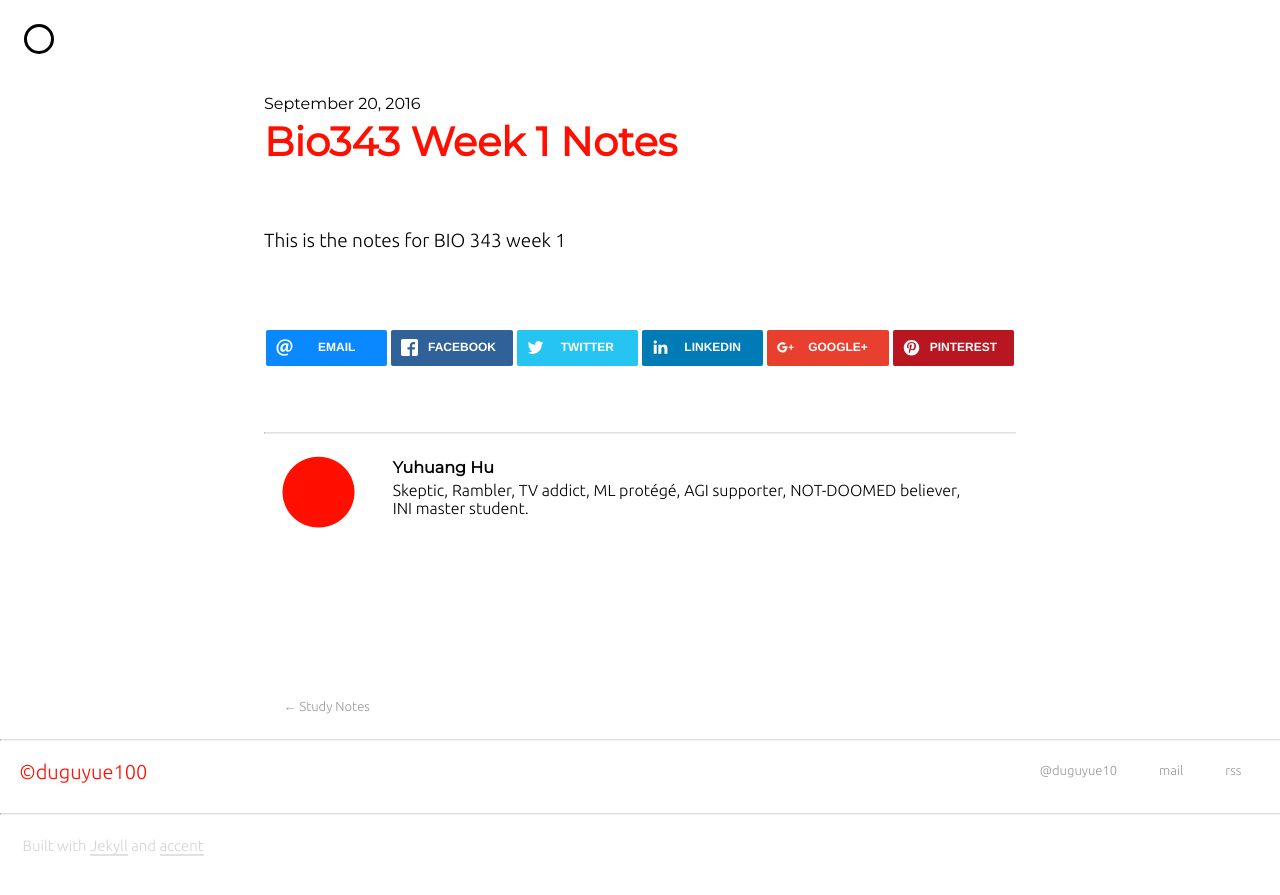
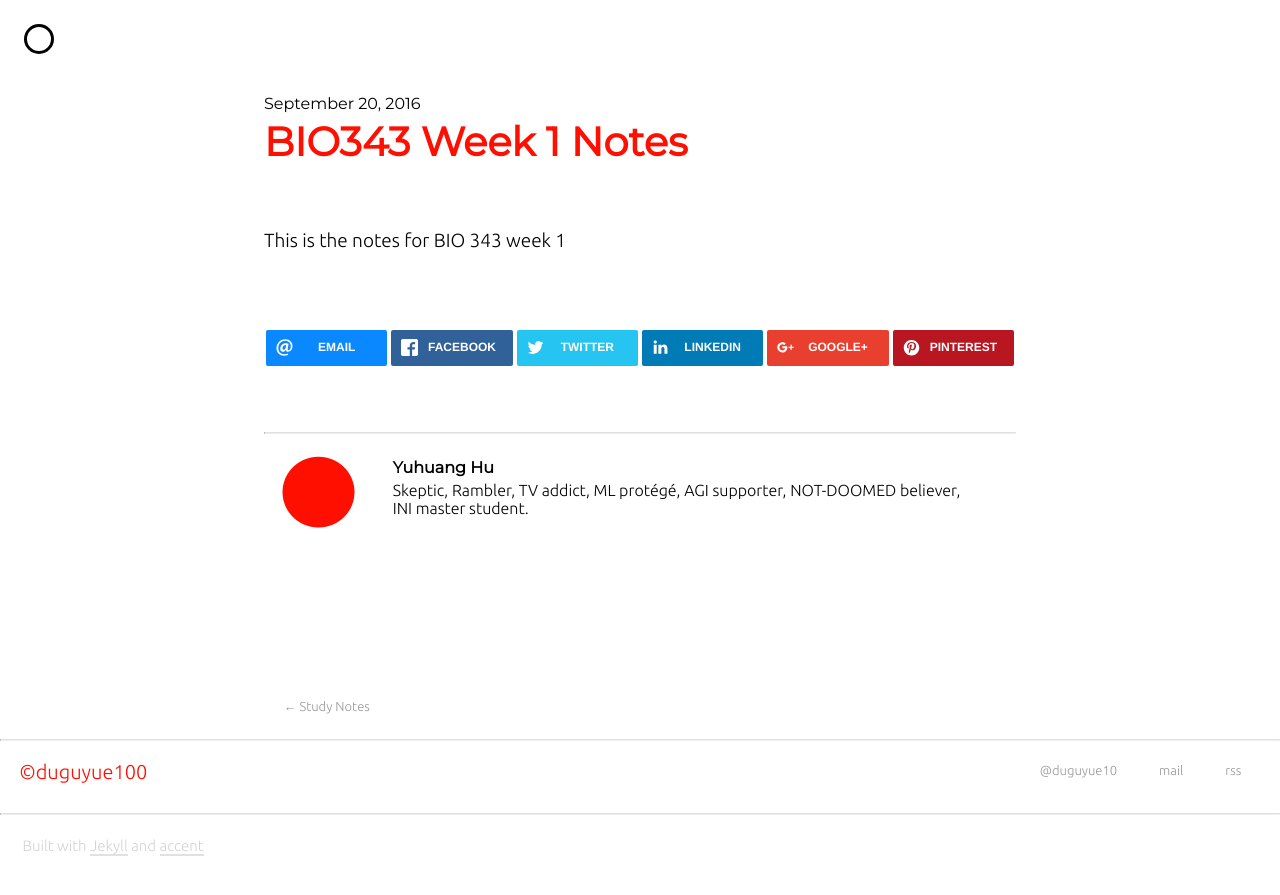
Before and after one commit to duguyue100/study-notes, a Jekyll site: the page built from _posts/2016-09-20-BIO343-week-1-notes.md, in a window 1280 px wide. Shown: the top 895 px of the page. Built offline with Jekyll 4.4.1, drawn with Linux system fonts in a browser that asks for light colours; nearby versions of some CDN libraries; part of the change alters nothing that is shown.

```diff
--- a/_posts/2016-09-20-BIO343-week-1-notes.md
+++ b/_posts/2016-09-20-BIO343-week-1-notes.md
@@ -1 +1,4 @@
+---
+title: BIO343 Week 1 Notes
+---
 This is the notes for BIO 343 week 1
```
